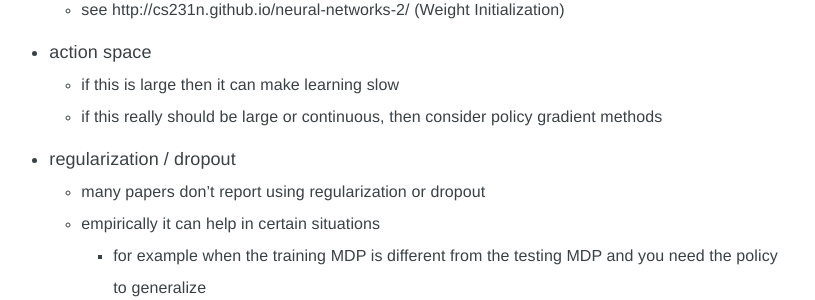
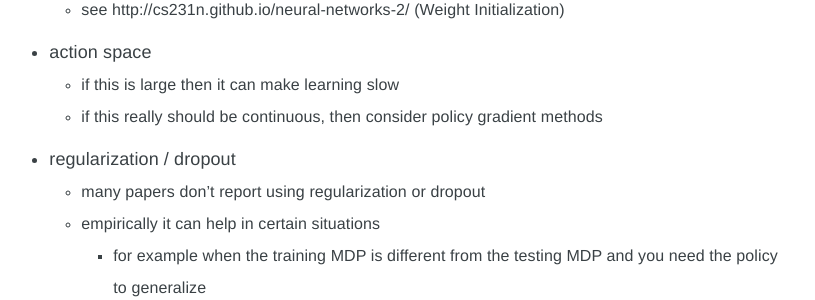
Before and after one commit to wulfebw/legacy.wulfebw.github.io, a Jekyll site: the page built from _posts/2017-04-15-dqn.md, in a window 1280 px wide and 900 px high, scrolled down 1576 px. Shown: the part 151-451 px from the top of the window, without its empty margins (245-1060 px from the left). Built offline with Jekyll 4.4.1, drawn with Linux system fonts in a browser that asks for light colours; some web fonts are replaced.

Commit message:
Update 2017-04-15-dqn.md

```diff
--- a/_posts/2017-04-15-dqn.md
+++ b/_posts/2017-04-15-dqn.md
@@ -49,7 +49,7 @@ description: Tips and heuristics for training Deep Q-Networks
     + see http://cs231n.github.io/neural-networks-2/ (Weight Initialization)
 - action space
     + if this is large then it can make learning slow
-    + if this really should be large or continuous, then consider policy gradient methods
+    + if this really should be continuous, then consider policy gradient methods
 - regularization / dropout
     + many papers don't report using regularization or dropout
     + empirically it can help in certain situations
```
